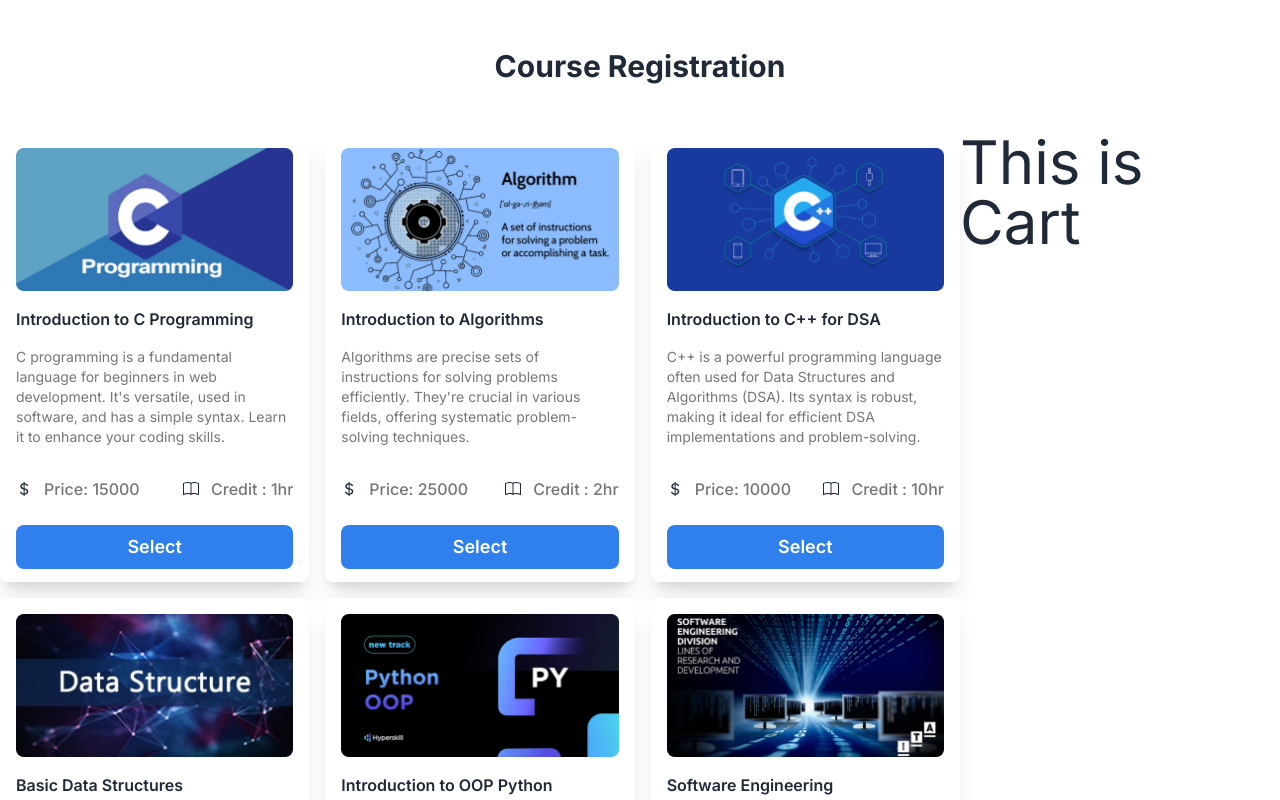
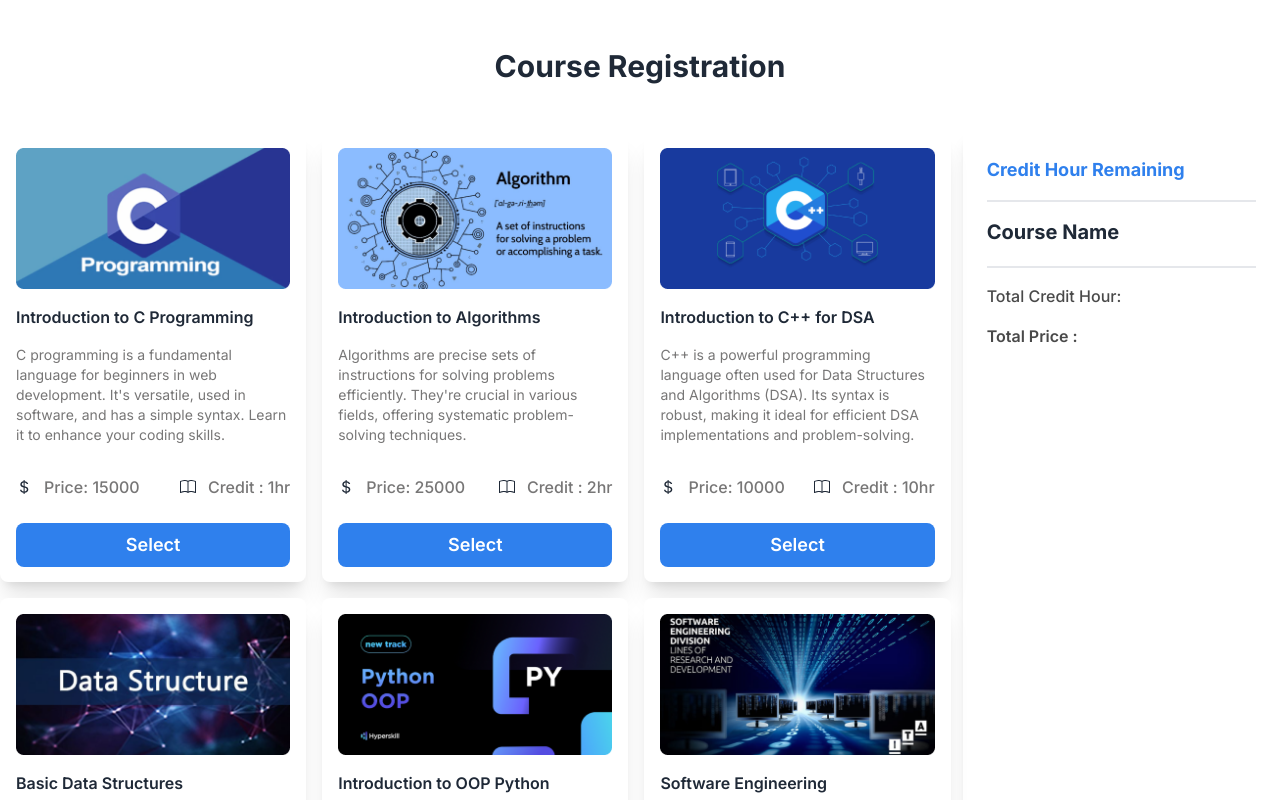
Before and after one commit to nisakib07/my-course-roster, a React (Vite) app: page / in a window 1280 px wide. Shown: the top 800 px of the page. Built offline with nearby package versions, Linux system fonts and the light colour scheme.

Commit message:
Cart Design Complete

```diff
--- a/src/components/Cart/Cart.jsx
+++ b/src/components/Cart/Cart.jsx
@@ -1,9 +1,27 @@
-const Cart = () => {
+import PropTypes from "prop-types";
+import CartItems from "../CartItems/CartItems";
+
+const Cart = ({ cartItems }) => {
   return (
-    <div className="w-1/4">
-      <h1 className="text-6xl">This is Cart</h1>
+    <div className="w-1/4 shadow-lg p-6 rounded-lg">
+      <h3 className="text-lg font-bold text-[#2F80ED] border-b-2 pb-4">
+        Credit Hour Remaining
+      </h3>
+
+      <h3 className="text-xl font-bold mt-4 mb-5">Course Name</h3>
+      <div className="border-b-2">
+        {cartItems.map((cartItem) => (
+          <CartItems cartItem={cartItem} key={cartItem.id}></CartItems>
+        ))}
+      </div>
+      <p className="text-[#1c1b1bcc] font-medium my-4">Total Credit Hour: </p>
+      <p className="font-semibold text-[#1c1b1bcc]">Total Price : </p>
     </div>
   );
 };
 
+Cart.propTypes = {
+  cartItems: PropTypes.array.isRequired,
+};
+
 export default Cart;
--- a/src/components/CartItems/CartItems.jsx
+++ b/src/components/CartItems/CartItems.jsx
@@ -1,5 +1,18 @@
-const CartItems = () => {
-  return <div></div>;
+import PropTypes from "prop-types";
+
+const CartItems = ({ cartItem }) => {
+  const { course_name } = cartItem;
+  return (
+    <div>
+      <ol>
+        <li className="text-[#1c1b1b99]">{course_name}</li>
+      </ol>
+    </div>
+  );
+};
+
+CartItems.propTypes = {
+  cartItem: PropTypes.object.isRequired,
 };
 
 export default CartItems;
--- a/src/components/Home/Home.jsx
+++ b/src/components/Home/Home.jsx
@@ -1,18 +1,21 @@
+import { useState } from "react";
 import Cards from "../Cards/Cards";
 import Cart from "../Cart/Cart";
 
 const Home = () => {
+  const [cartItems, setCartItems] = useState([]);
   const handleSelect = (card) => {
-    console.log("Hello", card);
+    const newCartItems = [...cartItems, card];
+    setCartItems(newCartItems);
   };
   return (
     <div>
       <div className="py-12">
         <h1 className="text-center text-3xl font-bold">Course Registration</h1>
       </div>
-      <div className="flex">
+      <div className="flex gap-3">
         <Cards handleSelect={handleSelect}></Cards>
-        <Cart></Cart>
+        <Cart cartItems={cartItems}></Cart>
       </div>
     </div>
   );
```
